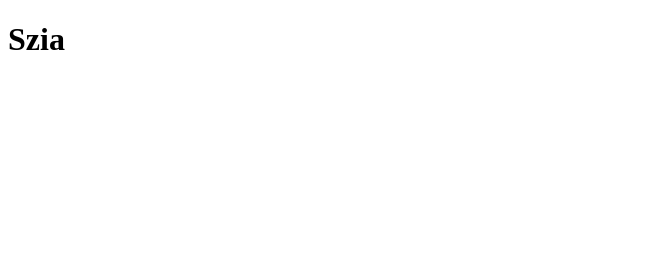
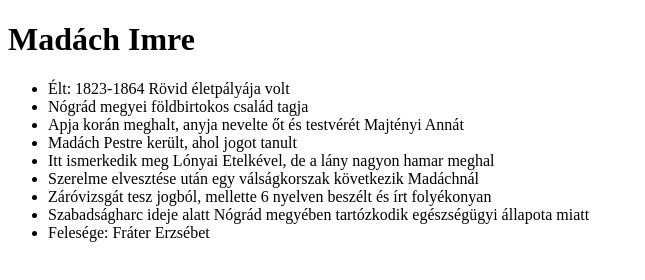
Before and after one commit to Toldigeri/tragedia, a plain HTML site: page madach.html in a window 1280 px wide. Shown: the whole page, without its empty margins (0-645 px from the left). Drawn offline with Linux system fonts and the light colour scheme.

Commit message:
Madach html vaz

```diff
--- a/madach.html
+++ b/madach.html
@@ -7,6 +7,17 @@
     <title>Madách élete</title>
 </head>
 <body>
-    <h1>Szia</h1>
+    <h1>Madách Imre</h1>
+    <ul>
+        <li>Élt: 1823-1864 Rövid életpályája volt</li>
+        <li>Nógrád megyei földbirtokos család tagja</li>
+        <li>Apja korán meghalt, anyja nevelte őt és testvérét Majtényi Annát</li>
+        <li>Madách Pestre került, ahol jogot tanult</li>
+        <li>Itt ismerkedik meg Lónyai Etelkével, de a lány nagyon hamar meghal</li>
+        <li>Szerelme elvesztése után egy válságkorszak következik Madáchnál</li>
+        <li>Záróvizsgát tesz jogból, mellette 6 nyelven beszélt és írt folyékonyan</li>
+        <li>Szabadságharc ideje alatt Nógrád megyében tartózkodik egészségügyi állapota miatt</li>
+        <li>Felesége: Fráter Erzsébet</li>
+    </ul>
 </body>
 </html>
```
Also changed, not shown: tragedia.html (added, +31 -0 lines).
